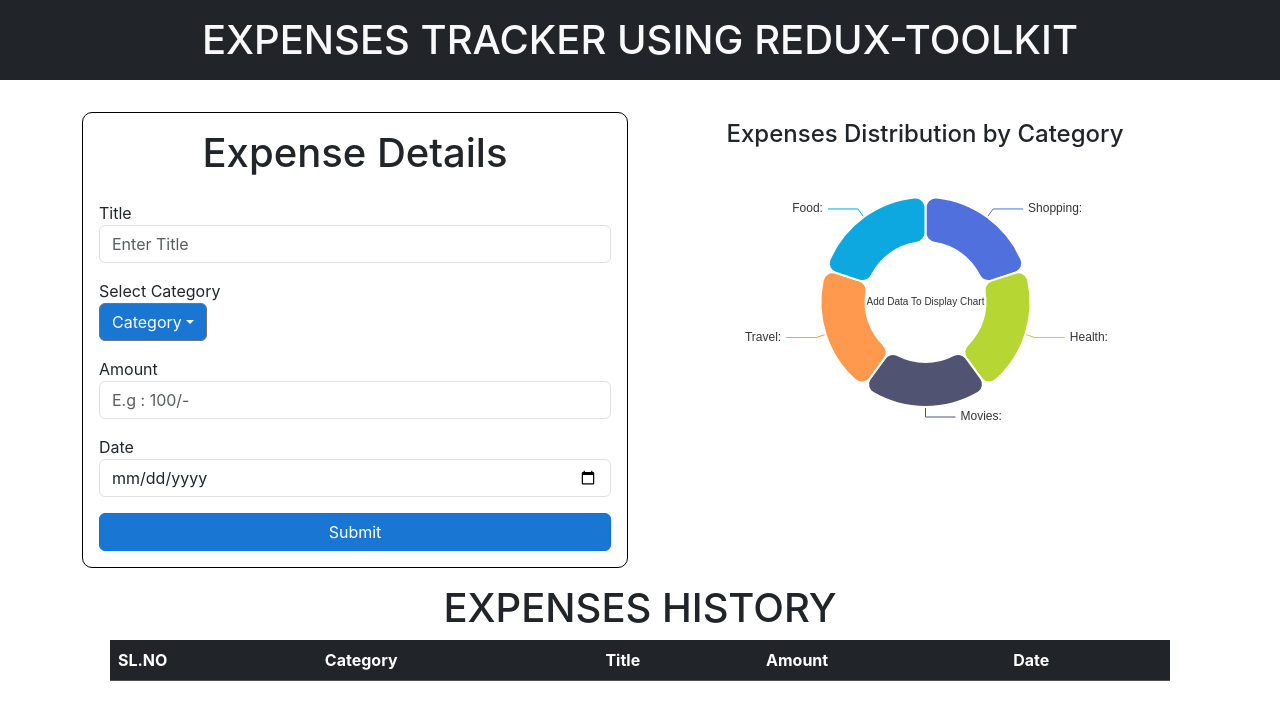
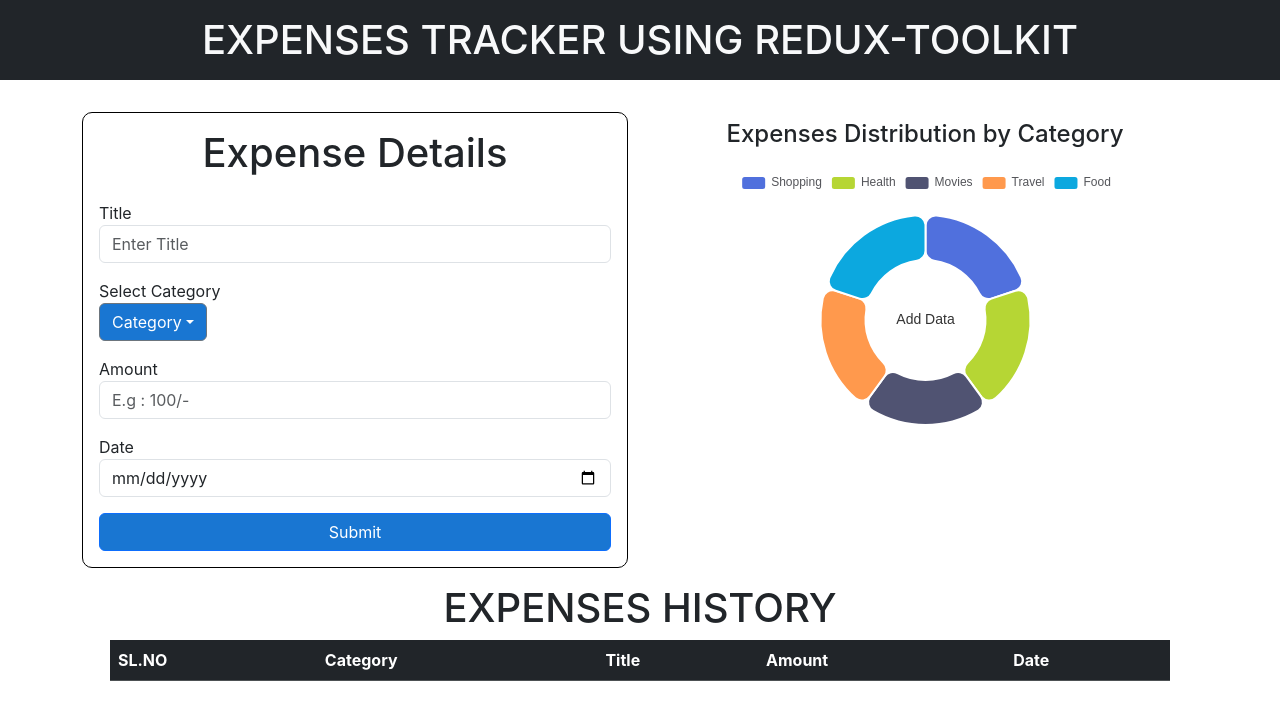
Before and after one commit to bathiniharish7/project-expense-tracker, a React (Create React App) app: page / in a window 1280 px wide. Shown: the top 720 px of the page. Built offline with nearby package versions, Linux system fonts and the light colour scheme.

Commit message:
new chart updated

```diff
--- a/src/App.css
+++ b/src/App.css
@@ -18,6 +18,6 @@
   #heading{
     position: absolute;
     z-index: 20;
-    top: 20px;
+    top: 0px;
   }
 }
--- a/src/App.js
+++ b/src/App.js
@@ -27,10 +27,10 @@ function App() {
 
 
       <div className='row mt-3'>
-        <div className='col-12 col-md-6'>
+        <div className='col-12 col-lg-6 '>
           <FormComponent/>
         </div>
-        <div className='col-12 mt-5 col-md-6 mt-md-1 d-flex justify-content-center align-items-center' id='right'>
+        <div className='col-12 mt-5 col-lg-6 mt-md-4 d-flex justify-content-center align-items-center' id='right'>
         <h4 className='text-center m-0 ' id='heading'>Expenses Distribution by Category</h4>
           <div className='chart' >
 
--- a/src/components/Chart.js
+++ b/src/components/Chart.js
@@ -76,6 +76,55 @@ function Chart() {
     };
 
 
+    const option3 = {
+      tooltip: {
+        trigger: 'item'
+      },
+      legend: {
+        top: '0%',
+        left: 'center'
+      },
+      series: [
+        {
+          name: 'Expense Details',
+          type: 'pie',
+          radius: ['30%', '60%'],
+          avoidLabelOverlap: false,
+          itemStyle: {
+            borderRadius: 10,
+            borderColor: '#fff',
+            borderWidth: 2
+          },
+          label: {
+            // show: false,
+            // position: 'center'
+            show: true,
+            position: 'outside',
+            formatter: '{c}',
+            fontSize:10
+          },
+
+          emphasis: {
+            label: {
+              show: true,
+              fontSize: 40,
+              fontWeight: 'bold'
+            }
+          },
+          labelLine: {
+            show: true,
+            length:10
+          },
+          data: Object.keys(resultObject).map((category)=>{
+            return {value: resultObject[category] ,name:category}
+        })
+        }
+      ],
+
+    };
+
+
+
     const option2 = {
         tooltip: {
           trigger: 'item'
@@ -121,7 +170,7 @@ function Chart() {
     return (
 
         <ReactECharts
-        option={option1}
+        option={option3}
     />
 
 
--- a/src/components/DummyChart.js
+++ b/src/components/DummyChart.js
@@ -31,7 +31,7 @@ function DummyChart() {
             {
                 name: 'Access From',
                 type: 'pie',
-                radius: ['40%', '70%'],
+                radius: ['30%', '60%'],
                 avoidLabelOverlap: false,
                 itemStyle: {
                     borderRadius: 10,
@@ -41,7 +41,8 @@ function DummyChart() {
                 label: {
                     show: true,
                     position: 'outside',
-                    formatter: '{b}:'
+                    formatter: '{b}:',
+                    fontSize:8
                 },
                 emphasis: {
                     label: {
@@ -68,7 +69,7 @@ function DummyChart() {
             left: 'center',
             top: 'middle',
             style: {
-                text: 'Add Data To Display Chart',
+                text: 'Add Data',
                 textAlign: 'center',
                 fill: '#333',
                 fontSize: 10
@@ -76,11 +77,66 @@ function DummyChart() {
         }]
     };
 
+    const option2 = {
+        tooltip: {
+          trigger: 'item'
+        },
+        legend: {
+          top: '0%',
+          left: 'center'
+        },
+        series: [
+          {
+            name: 'Access From',
+            type: 'pie',
+            radius: ['40%', '70%'],
+            avoidLabelOverlap: false,
+            itemStyle: {
+              borderRadius: 10,
+              borderColor: '#fff',
+              borderWidth: 2
+            },
+            label: {
+              show: false,
+              position: 'center'
+            },
+            emphasis: {
+              label: {
+                show: true,
+                fontSize: 40,
+                fontWeight: 'bold'
+              }
+            },
+            labelLine: {
+              show: false
+            },
+            data: [
+                { value: 0, name: 'Shopping' },
+                { value: 0, name: 'Health' },
+                { value: 0, name: 'Movies' },
+                { value: 0, name: 'Travel' },
+                { value: 0, name: 'Food' }
+            ]
+          }
+        ],
+        graphic: [{
+            type: 'text',
+            left: 'center',
+            top: 'middle',
+            style: {
+                text: 'Add Data',
+                textAlign: 'center',
+                fill: '#333',
+                fontSize: 14
+            }
+        }]
+      };
+
 
     return (
 
         <ReactECharts
-        option={option1}
+        option={option2}
     />
 
 
```
